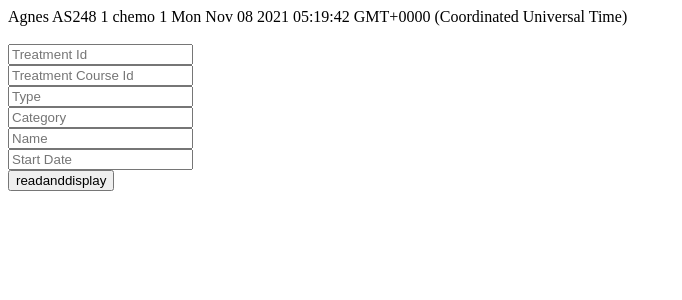
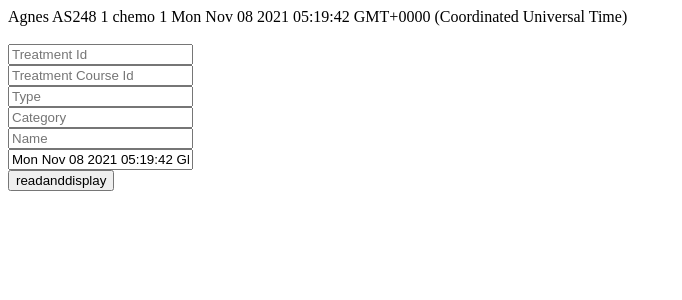
Before and after one commit to AM0811/REACT-ASSIGNMENT1, a React (Create React App) app: page / in a window 1280 px wide. Shown: the top 300 px of the page, without its empty margins (0-682 px from the left). Built offline with nearby package versions, Linux system fonts and the light colour scheme.

Commit message:
1 file modified

```diff
--- a/src/MedicalTreatmentPanel.js
+++ b/src/MedicalTreatmentPanel.js
@@ -8,7 +8,7 @@ function MedicalTreatmentPanel(){
   const[medicaltreatmenttype, setMedicaltreatmentType] = React.useState('');
   const[medicaltreatmentcategory, setMedicaltreatmentCategory] = React.useState('');
   const[medicaltreatmentname, setMedicaltreatmentName] = React.useState('');
-  const[medicaltreatmentstartdate, setMedicaltreatmentstartDate] = React.useState('');
+  const[medicaltreatmentstartdate, setMedicaltreatmentstartDate] = React.useState(Date());
 
 
   function eventHandler(){
```
